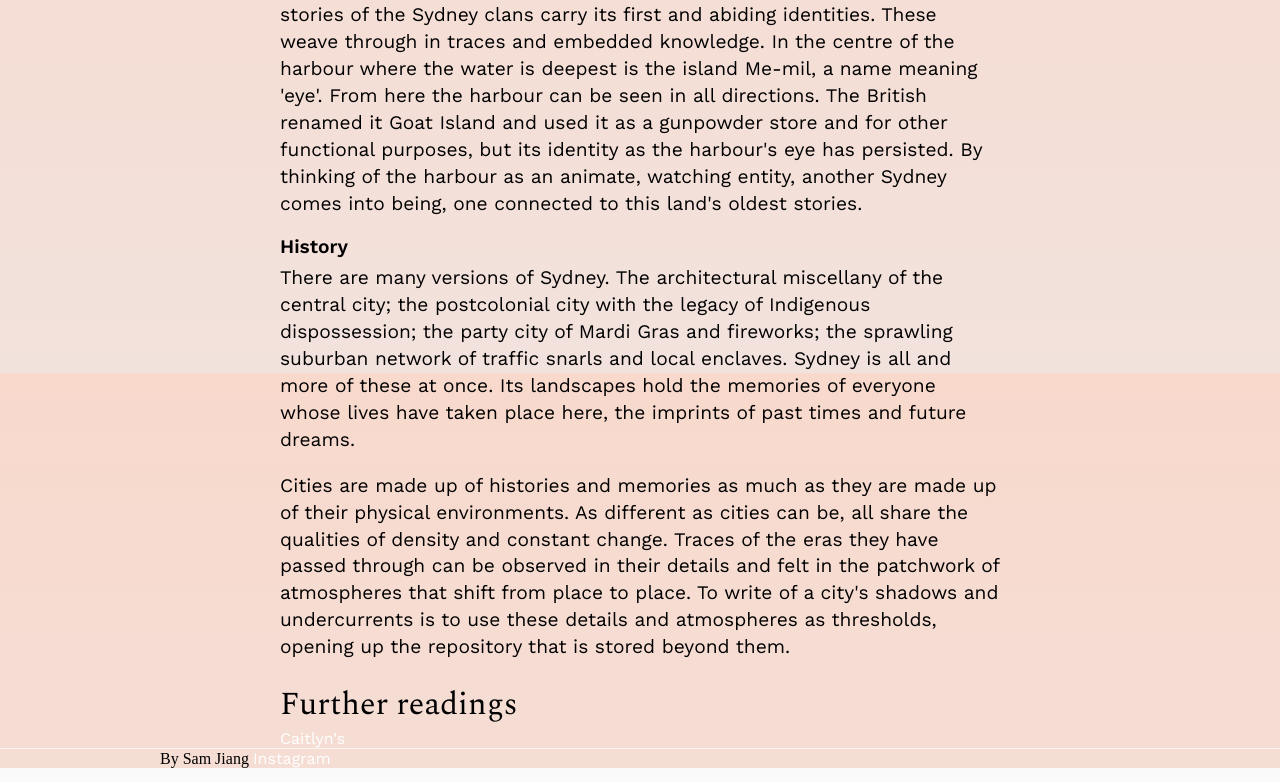
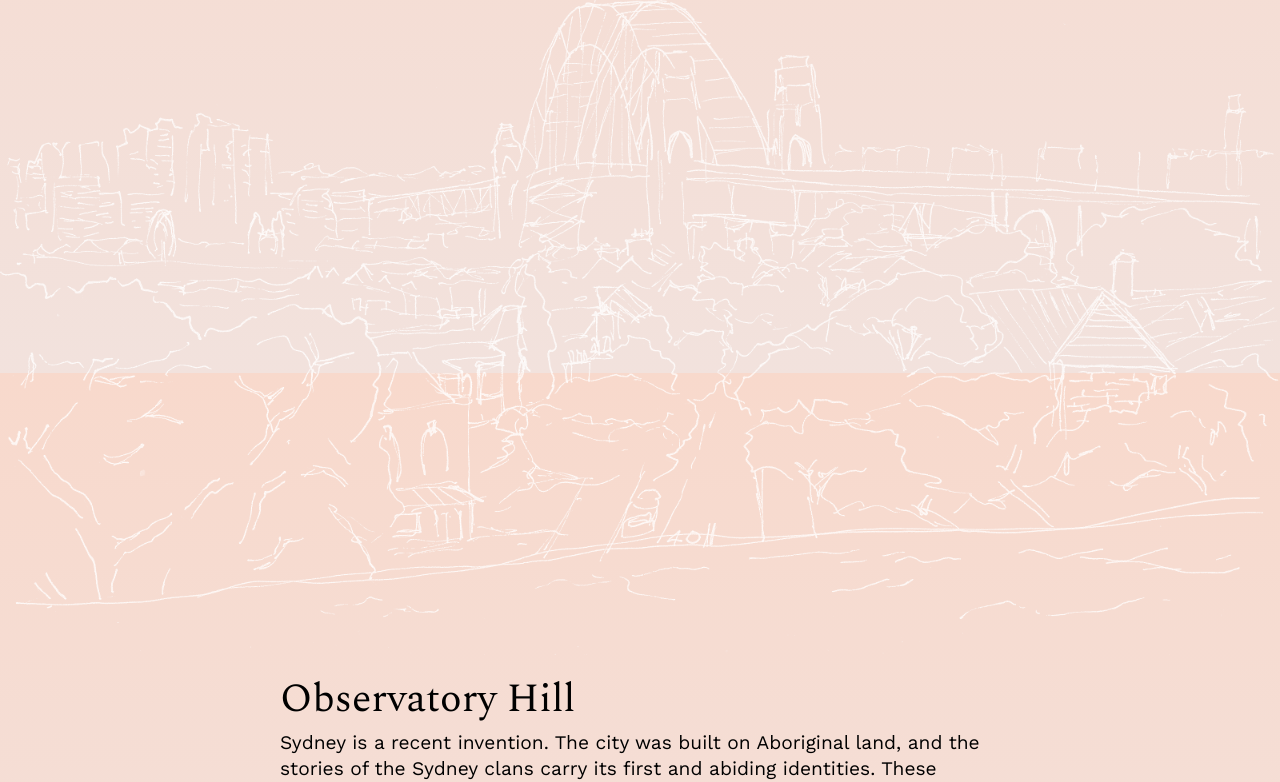
Before and after one commit to bysamjiang/87632-webproject, a plain HTML site: page index.html in a window 1280 px wide. Shown: the part 427-1209 px from the top of the page. Drawn offline with nearby package versions, Linux system fonts and the light colour scheme.

Commit message:
Indev 0.1b

```diff
--- a/index.html
+++ b/index.html
@@ -30,7 +30,7 @@
 </section>
 
 <!-- Image -->
-<img></img>
+<img class="main-graphic" src="assets/graphic-observatory-hill-view.png" alt="An illustration of the view from Observatory Hill">
 
 
 <main class="main" style="background-color:;">
--- a/style.css
+++ b/style.css
@@ -149,6 +149,11 @@
 	text-align: center;
 	}
 
+	.main-graphic {
+	width: 100%;
+	height: auto;
+	}
+
 	.main {
 	display: block;
 	width: 720px;
```
Also changed, not shown: assets/graphic-observatory-hill-view.png (added).
